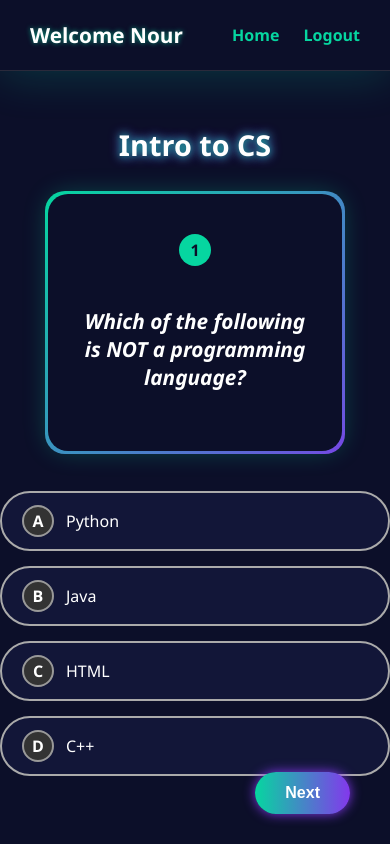
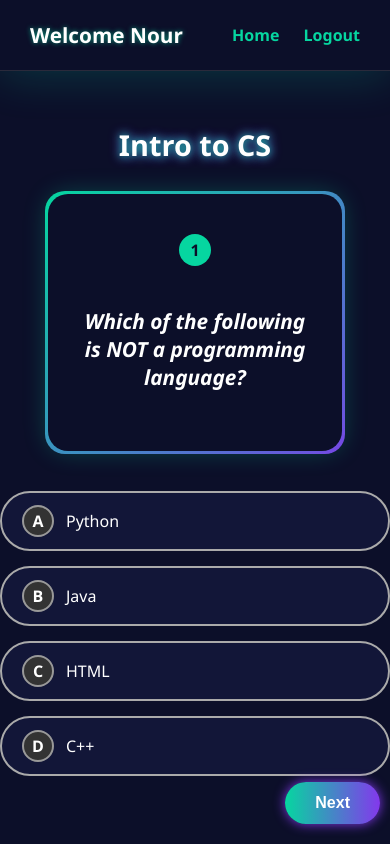
Before and after one commit to nourdandachi/quiz_web_app, a plain HTML site: page quiz.html in a window 390 px wide. Drawn offline with Linux system fonts and the light colour scheme.

Commit message:
Adjusted next btn in quiz

```diff
--- a/quiz.css
+++ b/quiz.css
@@ -152,9 +152,17 @@ nav {
   .btn-footer {
     position: fixed;
     bottom: 30px;
-    right: 40px;
+    right: 20px;
     z-index: 100;
   }
+
+  @media (max-width: 600px) {
+    .btn-footer {
+      right: 10px;
+      bottom: 20px;
+    }
+  }
+
 
   #next-btn {
     padding: 12px 30px;
```
